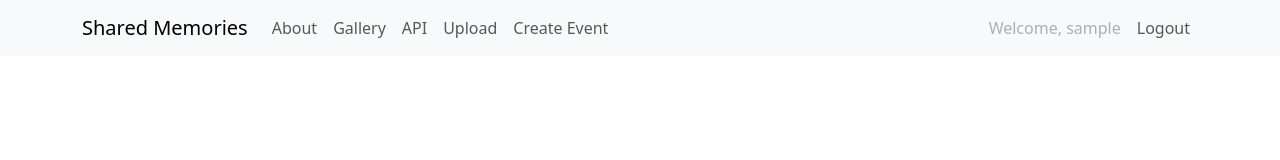
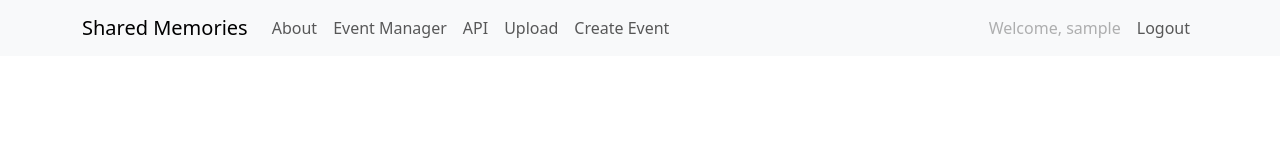
Before and after one commit to Shared-Memories-Capstone/Shared_Memories, a React (Vite) app in the folder frontend/: page / in a window 1280 px wide. Shown: the top 160 px of the page. Built offline with nearby package versions, Linux system fonts and the light colour scheme; sample sign-in values are in the browser's storage.

Commit message:
users don't have a gallery since they manage events, but we will have one built into the event-page

```diff
--- a/frontend/src/components/Header.jsx
+++ b/frontend/src/components/Header.jsx
@@ -26,7 +26,11 @@ function Header() {
           <Nav className="me-auto">
             <Nav.Link as={NavLink} to='/about' end>About</Nav.Link>
             {/*this is a test to see if the event page work */}
-            <Nav.Link as={NavLink} to='/event-page' end>Gallery</Nav.Link>
+            {user ?
+              <Nav.Link as={NavLink} to='/event-manager' end>Event Manager</Nav.Link>
+            :
+              <Nav.Link as={NavLink} to='/event-page' end>Gallery</Nav.Link>
+            }
             <Nav.Link as={NavLink} to='/api-doc' end>API</Nav.Link>
             <Nav.Link as={NavLink} to='/upload' end>
               Upload
```
